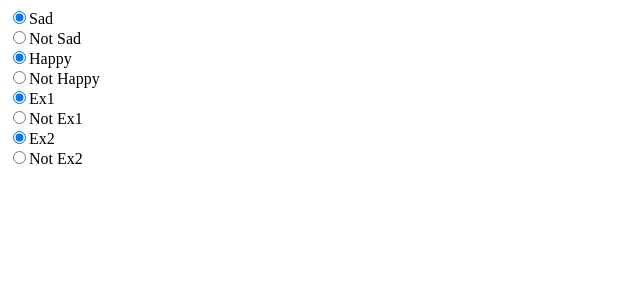
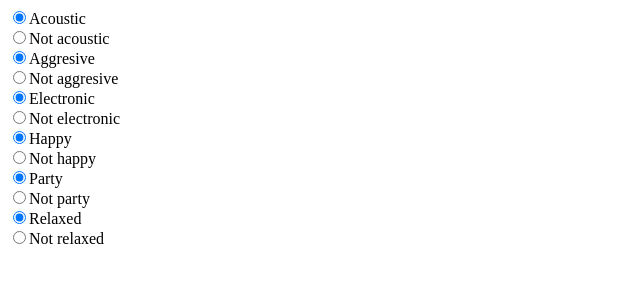
Before and after one commit to MTG/mtg-jamendo-annotator, a Flask app: template templates/mood.html in a window 1280 px wide. Shown: the top 300 px of the page, without its empty margins (0-640 px from the left). Run offline with Flask 2, Linux system fonts and the light colour scheme; the template is opened without the code that fills it: most values are stand-ins (such as "Sample title", 1, 10 or a date in 2020).

Commit message:
Add classifier taxonomies

```diff
--- a/templates/mood.html
+++ b/templates/mood.html
@@ -1,21 +1,31 @@
 <form class="form" action="" id="form-{{sound_track}}">
   <div class="box">
-    <input type="radio" name="sad" value="1" checked="1">Sad<br>
-    <input type="radio" name="sad" value="0">Not Sad
+    <input type="radio" name="mood_acoustic" value="1" checked="1">Acoustic<br>
+    <input type="radio" name="mood_acoustic" value="0">Not acoustic
   </div>
 
   <div class="box">
-    <input type="radio" name="happy" value="1" checked="1">Happy<br>
-    <input type="radio" name="happy" value="0">Not Happy
+    <input type="radio" name="mood_aggressive" value="1" checked="1">Aggresive<br>
+    <input type="radio" name="mood_aggressive" value="0">Not aggresive
   </div>
 
   <div class="box">
-    <input type="radio" name="ex1" value="1" checked="1">Ex1<br>
-    <input type="radio" name="ex1" value="0">Not Ex1
+    <input type="radio" name="mood_electronic" value="1" checked="1">Electronic<br>
+    <input type="radio" name="mood_electronic" value="0">Not electronic
   </div>
 
   <div class="box">
-    <input type="radio" name="ex2" value="1" checked="1">Ex2<br>
-    <input type="radio" name="ex2" value="0">Not Ex2
+    <input type="radio" name="mood_happy" value="1" checked="1">Happy<br>
+    <input type="radio" name="mood_happy" value="0">Not happy
+  </div>
+
+  <div class="box">
+    <input type="radio" name="mood_party" value="1" checked="1">Party<br>
+    <input type="radio" name="mood_party" value="0">Not party
+  </div>
+
+  <div class="box">
+    <input type="radio" name="mood_relaxed" value="1" checked="1">Relaxed<br>
+    <input type="radio" name="mood_relaxed" value="0">Not relaxed
   </div>
 </form>
```
Also changed, not shown: templates/genre.html (+48 -10 lines), templates/miscellaneous.html (+31 -0 lines).
